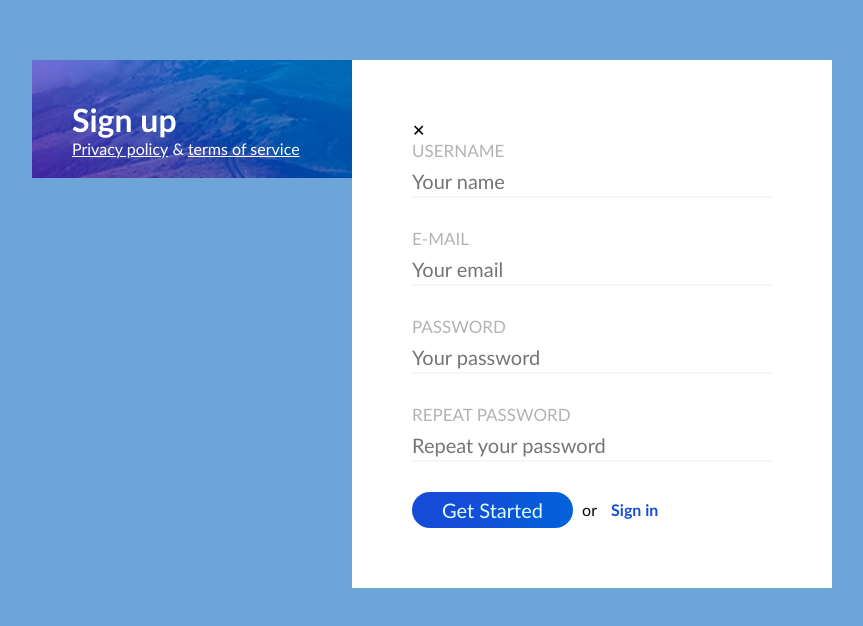
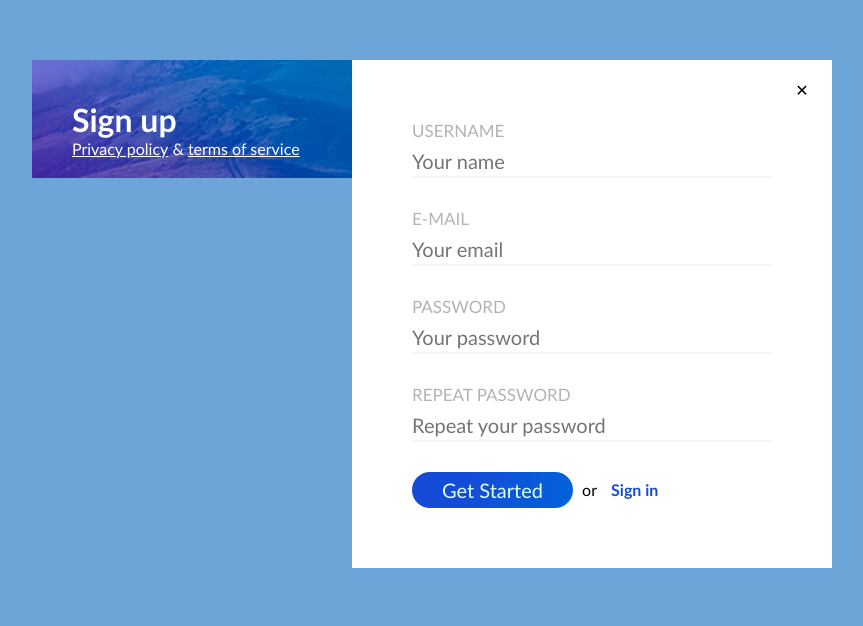
Before and after one commit to dkeparute/4-sign-up, a plain HTML site: page index.html in a window 1280 px wide. Shown: the part 140-766 px from the top of the page, without its empty margins (208-1071 px from the left). Drawn offline with Linux system fonts and the light colour scheme.

Commit message:
Close element

```diff
--- a/CSS/main.css
+++ b/CSS/main.css
@@ -36,5 +36,15 @@ body {
     width:60%;
     float:left;
     padding: 60px;
+    position:relative;
 
 }
+.close {
+height: 60px;
+width: 60px;
+position: absolute;
+top: 0;
+right: 0;
+text-align: center;
+line-height: 60px;
+}
--- a/index.html
+++ b/index.html
@@ -20,7 +20,7 @@
             </div>
         </div>
         <div class="right-column">
-         <div>&#10005;</div>
+         <div class="close">&#10005;</div>
          <form>
              <div class="form-row">
                  <label for="username">Username</label>
```
